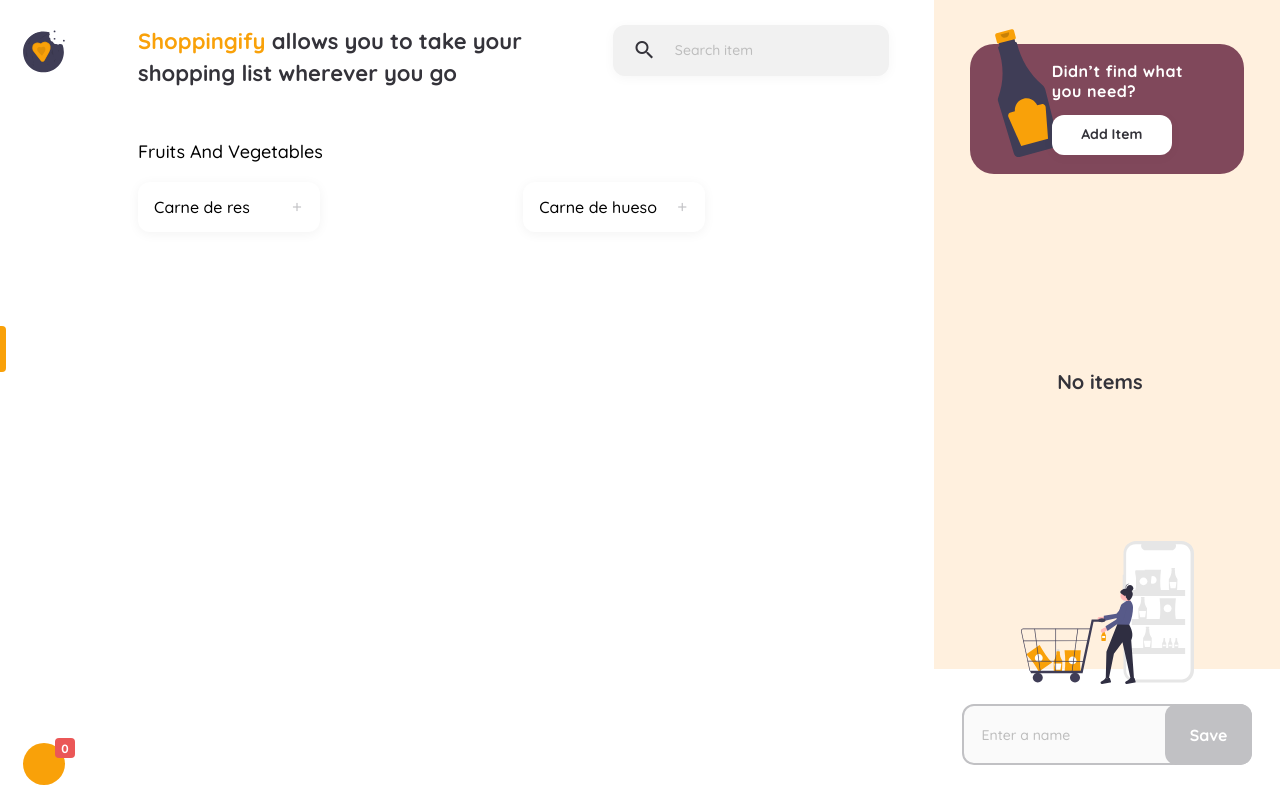
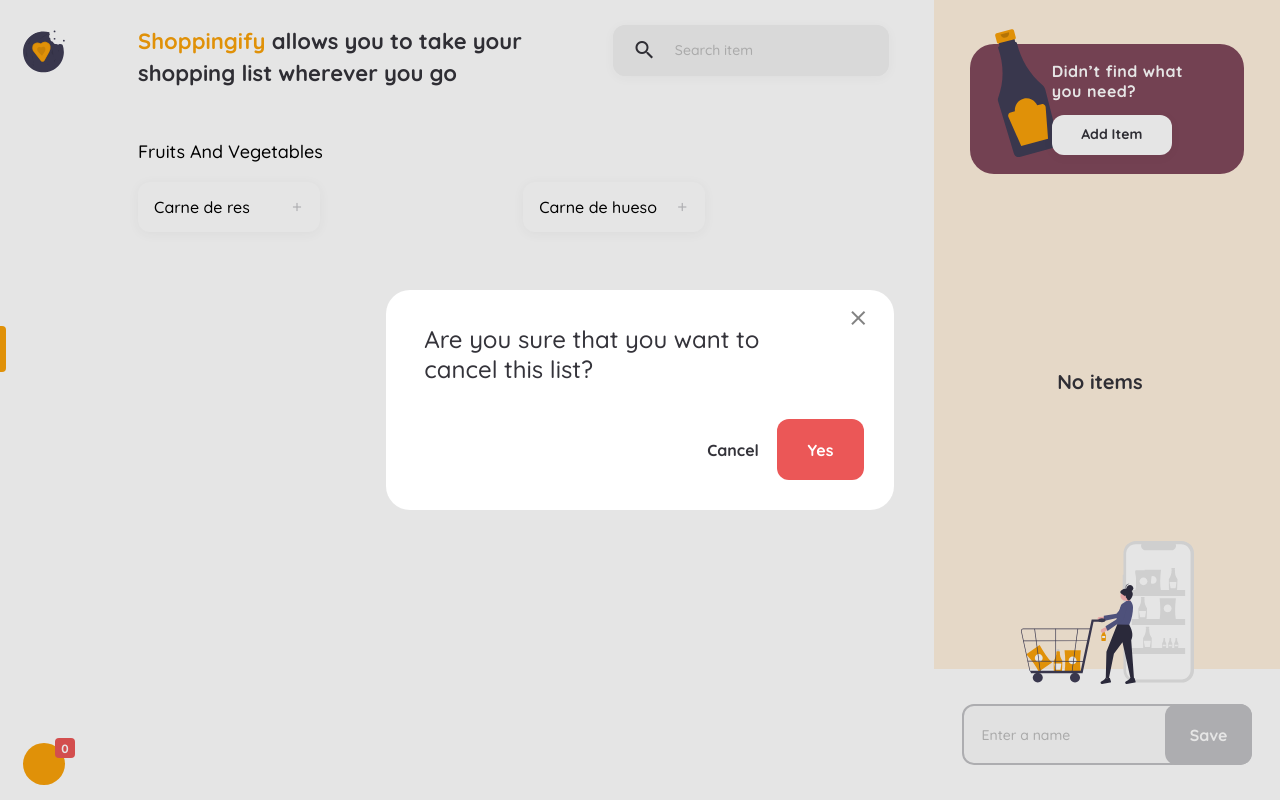
Before and after one commit to Leninner/shoppingify-list, a React (Create React App) app: page /items in a window 1280 px wide. Built offline with nearby package versions, Linux system fonts and the light colour scheme.

Commit message:
Added portal for feedback popup

```diff
--- a/public/index.html
+++ b/public/index.html
@@ -15,5 +15,6 @@
   <body>
     <noscript>You need to enable JavaScript to run this app.</noscript>
     <div id="root"></div>
+    <div id="modal_root"></div>
   </body>
 </html>
--- /dev/null
+++ b/src/containers/ConfirmListPopup/index.jsx
@@ -0,0 +1,16 @@
+import { ConfirmListPopupWrapper, ConfirmListContainer, FeddbackButton } from './styles';
+
+export const ConfirmListPopup = () => {
+  return (
+    <ConfirmListPopupWrapper>
+      <ConfirmListContainer>
+        <h3>Are you sure that you want to cancel this list?</h3>
+        <div>
+          <FeddbackButton isCancel>Cancel</FeddbackButton>
+          <FeddbackButton>Yes</FeddbackButton>
+        </div>
+        <span className='material-icons-outlined'>close</span>
+      </ConfirmListContainer>
+    </ConfirmListPopupWrapper>
+  );
+};
--- /dev/null
+++ b/src/containers/ConfirmListPopup/styles.js
@@ -0,0 +1,62 @@
+import styled from 'styled-components';
+
+export const ConfirmListPopupWrapper = styled.section`
+  width: 100%;
+  height: 100vh;
+  background: rgba(0, 0, 0, 0.1);
+  position: absolute;
+  top: 0;
+  left: 0;
+  z-index: 100;
+  display: flex;
+  justify-content: center;
+  align-items: center;
+`;
+
+export const ConfirmListContainer = styled.div`
+  position: relative;
+  width: 508.52px;
+  height: 219.39px;
+  background: #ffffff;
+  border-radius: 24px;
+
+  h3 {
+    position: absolute;
+    width: 410.82px;
+    height: 60px;
+    top: 33.25px;
+    left: 38.51px;
+    font-style: normal;
+    font-weight: 500;
+    font-size: 24px;
+    line-height: 30px;
+    color: #34333a;
+  }
+
+  span {
+    position: absolute;
+    top: 1rem;
+    right: 1.5rem;
+    color: #828282;
+  }
+
+  div {
+    position: absolute;
+    bottom: 29.26px;
+    right: 30.15px;
+  }
+`;
+
+export const FeddbackButton = styled.button`
+  width: 87.35px;
+  height: 61.25px;
+  border-radius: 12px;
+  outline: none;
+  border: none;
+  font-style: normal;
+  font-weight: bold;
+  font-size: 16px;
+  line-height: 20px;
+
+  ${({ isCancel }) => (!isCancel ? ` background: #eb5757; color: white` : `background: white; color: #34333A`)}
+`;
--- /dev/null
+++ b/src/containers/Modal/index.jsx
@@ -0,0 +1,4 @@
+import { createPortal } from 'react-dom';
+import { ConfirmListPopup } from '../ConfirmListPopup';
+
+export const Modal = () => createPortal(<ConfirmListPopup />, document.getElementById('modal_root'));
--- a/src/pages/Items/index.jsx
+++ b/src/pages/Items/index.jsx
@@ -2,6 +2,7 @@ import { Helmet } from 'react-helmet';
 import { ItemsView } from '../../containers/ItemsView';
 import { connect } from 'react-redux';
 import { SeeInfo } from '../../actions';
+import { Modal } from '../../containers/Modal';
 
 const Items = ({ categoriesReducer, SeeInfo }) => {
   const { categories } = categoriesReducer;
@@ -12,6 +13,7 @@ const Items = ({ categoriesReducer, SeeInfo }) => {
         <title>Items</title>
       </Helmet>
       <ItemsView categories={categories} SeeInfo={SeeInfo} />
+      <Modal />
     </>
   );
 };
```
